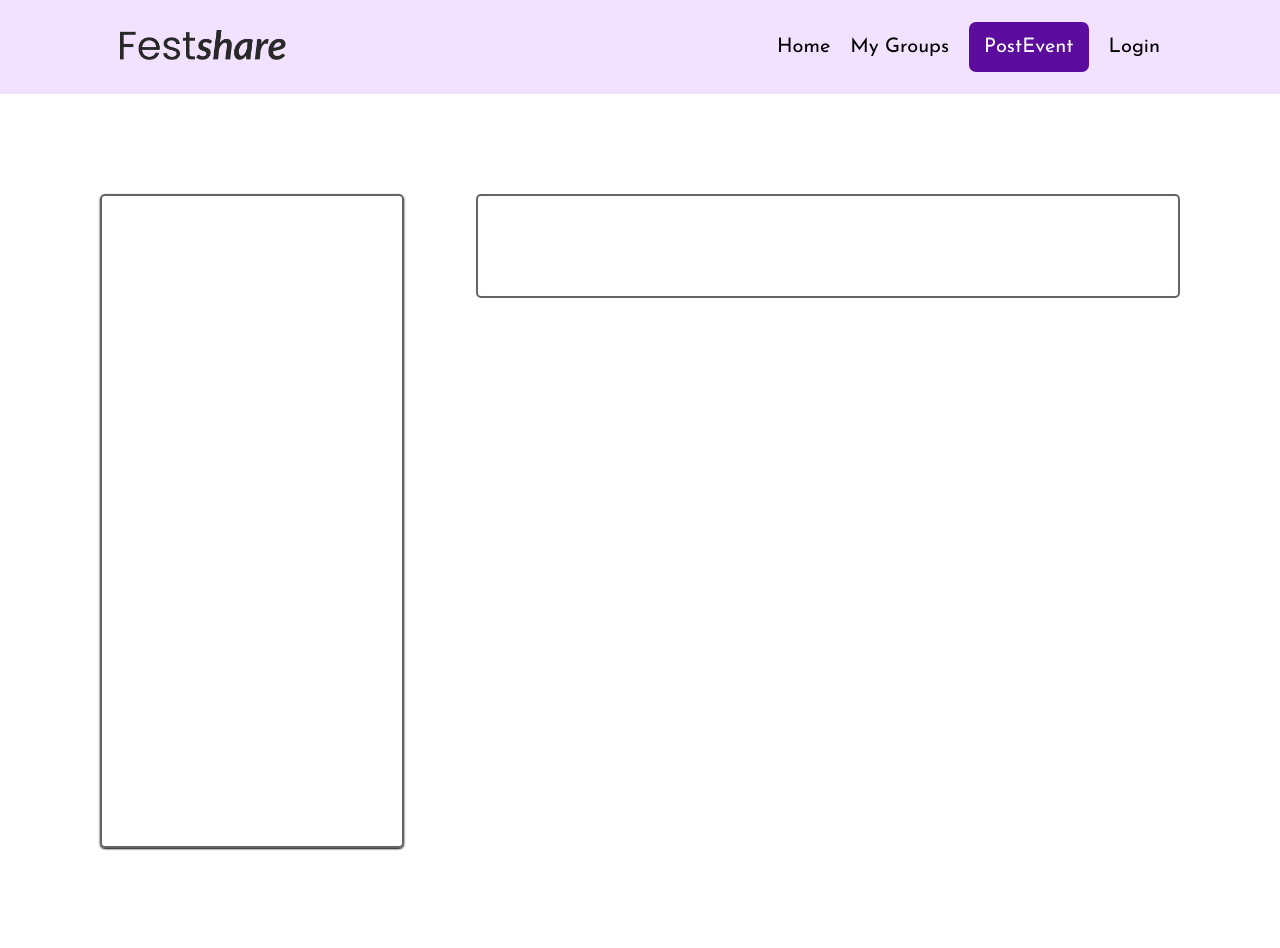
After one commit to pidusbhusal/FestShare, a Django app: page /Chat/ in a window 1280 px wide. The commit adds this page. Run offline with Django 5.2, Linux system fonts and the light colour scheme; the visitor is signed in with stand-in values (Sample User, id 1).

Commit message:
incomplete chat feature

```diff
--- a/events/urls.py
+++ b/events/urls.py
@@ -5,6 +5,6 @@ from . import views
 
 urlpatterns = [
     path('', views.Onboarding, name="Onboarding"),
-   path('Home', views.Home)
-
+    path('Home', views.Home),
+    path('Chat/',views.Chat,name='Chat')
 ]
--- a/events/views.py
+++ b/events/views.py
@@ -16,3 +16,9 @@ def Home(req):
     events = Event.objects.all()
 
     return render(req, 'Home.html', {'events': events})
+
+def Chat(req):
+    if not  req.user.is_authenticated:
+        return redirect('/Login')
+
+    return render(req,'Chat.html')
--- /dev/null
+++ b/static/festShare/css/styleChatpage.css
@@ -0,0 +1,90 @@
+* {
+  font-family: "Josefin Sans", sans-serif;
+}
+
+body {
+  margin: 0px;
+}
+
+.chat-nav {
+  display: flex;
+  justify-content: space-between;
+  align-items: center;
+  padding: 30px 120px 30px 120px;
+  background-color:#F2E1FF;
+}
+
+.logo img {
+  height: 30px;
+}
+
+.pagenav {
+  display: flex;
+  justify-content: flex-end;
+}
+
+.pagenav-ul {
+  list-style-type: none;
+  display: flex;
+  gap: 20px;
+  margin: 0;
+  padding: 0;
+
+}
+
+.pagenav-ul li {
+  cursor: pointer;
+  font-size: 18px;
+  text-decoration: none;
+}
+
+.post_event{
+    color: white;
+    background-color: #5C0D9D;
+    padding: 15px;
+    border-radius: 7px;
+}
+
+.post_event:hover{
+    background-color: #6925a2;
+    transition: 0.5s ease-in;
+}
+
+.pagenav a {
+  text-decoration: none;
+  font-size: 20px;
+}
+
+.n_button{
+    color: black;
+}
+
+.pagenav-ul li .n_button:hover {
+  text-decoration: underline;
+}
+
+
+/* Chat - Main*/
+
+.chat-main{
+    display: flex;
+    justify-content: space-between;
+    padding: 100px;
+
+
+}
+
+.event-list{
+    width: 300px;
+    height: 650px;
+    border: 2px solid rgb(101, 101, 101);
+    border-radius:5px ;
+    box-shadow: 0px 1px 2px;
+}
+
+.chatting-section{
+    width: 700px;
+    height: 100px;
+    border: 2px solid rgb(101, 101, 101);
+    border-radius:5px ;
+}
--- /dev/null
+++ b/templates/Chat.html
@@ -0,0 +1,46 @@
+<!DOCTYPE html>
+<html lang="en">
+
+<head>
+    <meta charset="UTF-8">
+    <meta name="viewport" content="width=device-width, initial-scale=1.0">
+    <title>Sign Up Form</title>
+    {% load static %}
+    <link rel="stylesheet" type="text/css" href="{% static 'festShare/css/styleChatpage.css' %}">
+    <link rel="preconnect" href="https://fonts.googleapis.com">
+    <link rel="preconnect" href="https://fonts.gstatic.com" crossorigin>
+    <link href="https://fonts.googleapis.com/css2?family=Josefin+Sans&display=swap" rel="stylesheet">
+
+</head>
+
+<body>
+
+    <div class="chat-nav">
+        <div class="logo">
+           <a href="/Home"> <img src="../static/Festshare_dark.png" alt="festshare-logo"> </a>
+        </div>
+        <div class="pagenav">
+            <ul class="pagenav-ul">
+                <li><a class="n_button" href="/Home">Home</a></li>
+                <li><a class="n_button" href="/Group">My Groups</a></li>
+                <li><a class="post_event" href="/PostEvent">PostEvent</a></li>
+                <li><a class="n_button" href="/Login">Login</a></li>
+            </ul>
+        </div>
+    </div>
+
+    <div class="chat-main">
+
+        <div class="event-list">
+
+
+        </div>
+
+        <div class="chatting-section">
+
+        </div>
+
+    </div>
+</body>
+
+</html>
```
Also changed, not shown: templates/Home.html (+0 -105 lines), static/Festshare.png (added), static/Festshare_dark.png (added).
